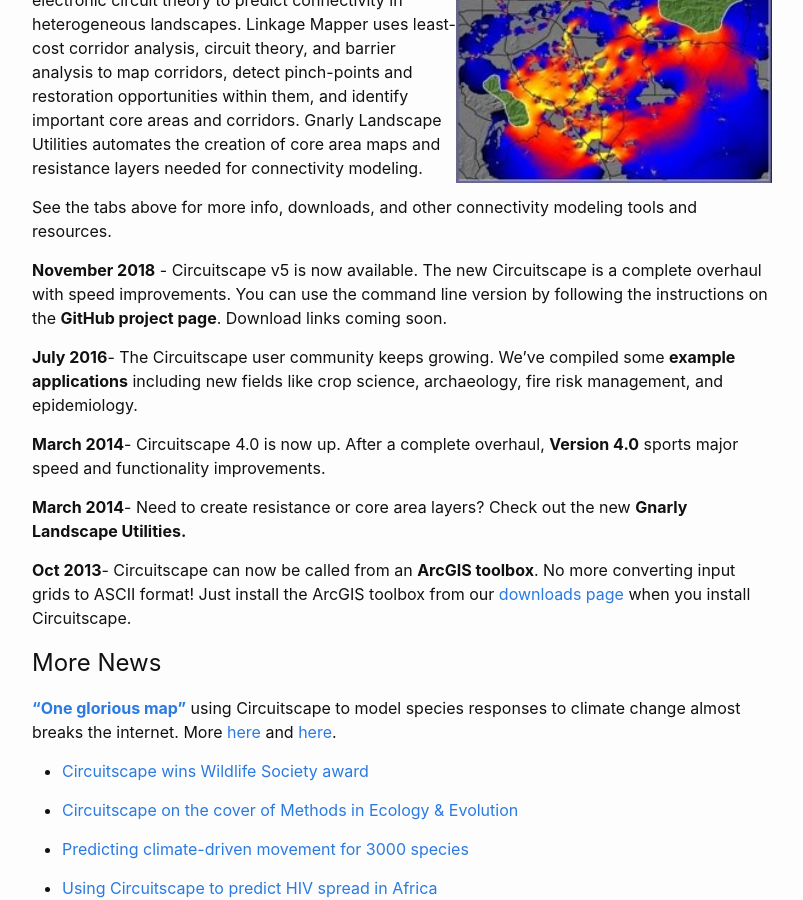
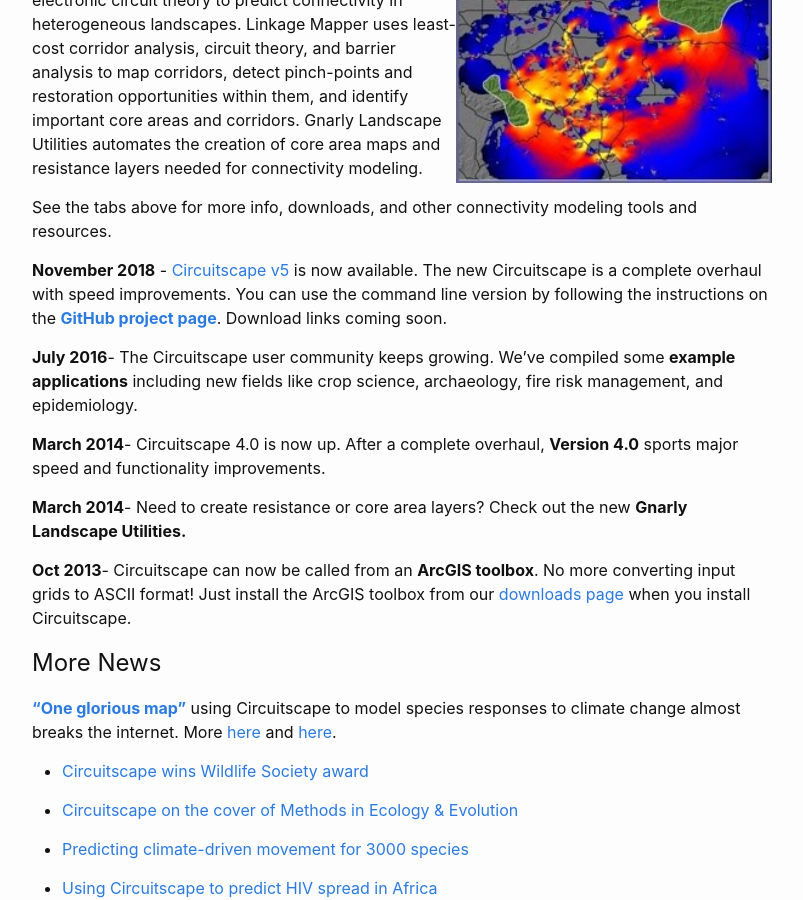
Before and after one commit to Circuitscape/www.circuitscape.org, a Jekyll site: the page built from index.md, in a window 1280 px wide and 900 px high, scrolled down 391 px. Shown: the whole window, without its empty margins (238-1041 px from the left). Built offline with Jekyll 4.4.1, drawn with Linux system fonts in a browser that asks for light colours; part of the change alters nothing that is shown.

```diff
--- a/index.md
+++ b/index.md
@@ -11,7 +11,7 @@ This site is home to [Circuitscape](/), [Linkage Mapper](http://www.circuitscape
 
 See the tabs above for more info, downloads, and other connectivity modeling tools and resources.
 
-**November 2018** - Circuitscape v5 is now available.  The new Circuitscape is a complete overhaul with speed improvements. You can use the command line version by following the instructions on the **GitHub project page**. Download links coming soon.
+**November 2018** - [Circuitscape v5](https://github.com/Circuitscape/Circuitscape.jl) is now available.  The new Circuitscape is a complete overhaul with speed improvements. You can use the command line version by following the instructions on the [**GitHub project page**](Circuit-theory applications to connectivity science and conservation). Download links coming soon.
 
 **July 2016**- The Circuitscape user community keeps growing.  We've compiled some **example applications** including new fields like crop science, archaeology, fire risk management, and epidemiology.
 
```
